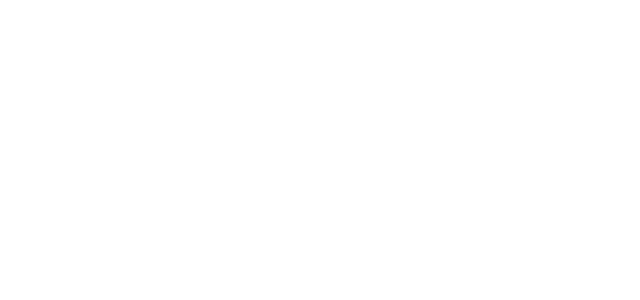
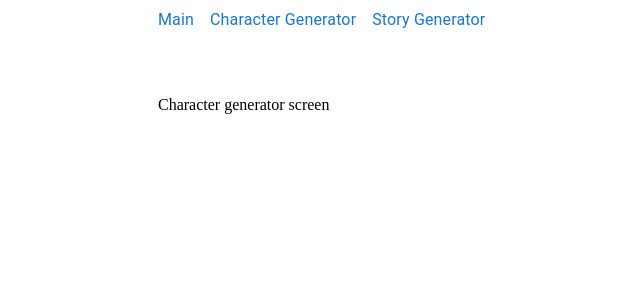
Before and after one commit to joserogeriofilho/randomizer-app, a React (Create React App) app: page /#/char in a window 1280 px wide. Shown: the top 300 px of the page, without its empty margins (56-696 px from the left). Built offline with nearby package versions, Linux system fonts and the light colour scheme.

Commit message:
One more attempt rto make Github pages work

```diff
--- a/src/routes/index.tsx
+++ b/src/routes/index.tsx
@@ -1,25 +1,21 @@
-import { createBrowserRouter, RouterProvider } from "react-router-dom";
+import { createHashRouter, RouterProvider } from "react-router-dom";
 
 import { CharacterGenerator, Main, StoryGenerator } from "pages";
-
-const baseUrl = process.env.REACT_APP_FOR_PATH
-
-console.log('######## baseUrl', baseUrl);
 
 export const routes = [
   {
     name: "Main",
-    path: baseUrl + "/",
+    path: "/",
     element: <Main />,
   },
   {
     name: "Character Generator",
-    path: baseUrl + "/char",
+    path: "/char",
     element: <CharacterGenerator />,
   },
   {
     name: "Story Generator",
-    path: baseUrl + "/story",
+    path: "/story",
     element: <StoryGenerator />,
   },
 ]
@@ -27,7 +23,7 @@ export const routes = [
 export const Router = () => {
   return (
     <RouterProvider
-      router={ createBrowserRouter(routes, { basename: baseUrl }) }
+      router={ createHashRouter(routes, { basename: '' }) }
     />
   )
 }
```
Also changed, not shown: 1 other file (tests, documents, lock files or other folders).
